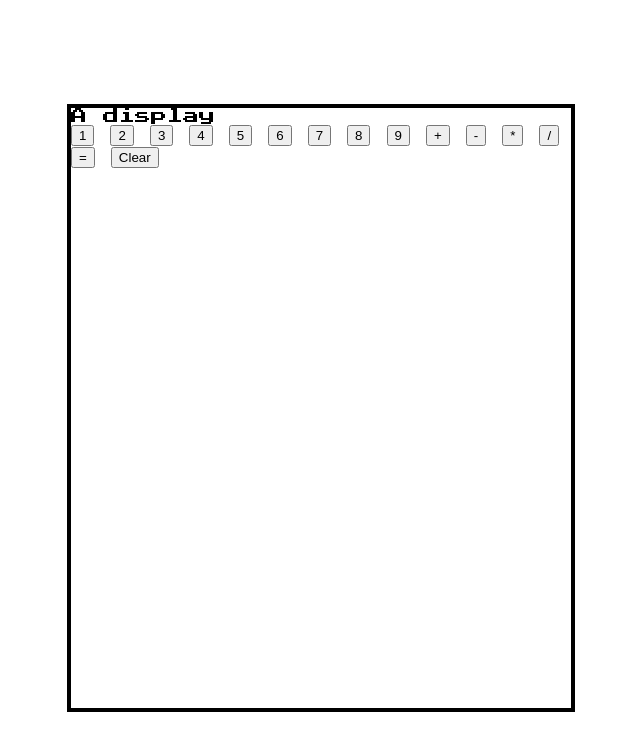
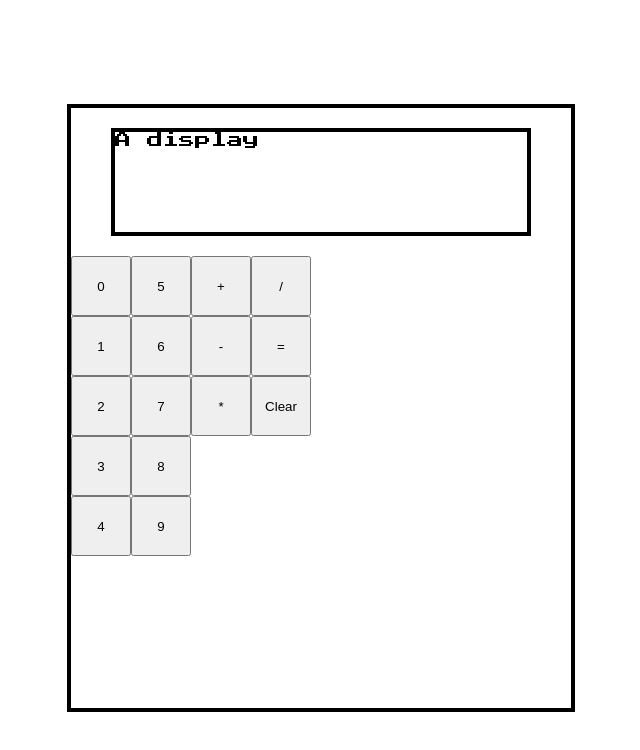
Before and after one commit to nateTheGreat25/odin-calc, a plain HTML site: page index.html in a window 1280 px wide. Shown: the whole page, without its empty margins (319-959 px from the left). Drawn offline with Linux system fonts and the light colour scheme.

Commit message:
started styling clacl

```diff
--- a/index.html
+++ b/index.html
@@ -13,22 +13,31 @@
 <body>
     <div class="calc-div" id="calc-div">
         <div class="display" id="display">A display</div>
-        <div class="buttons" id="buttons"></div>
+        <div class="buttons" id="buttons">
+        <div class="numb5-buttons">
+            <button class="num-button" id="numb0">0</button>
                 <button class="num-button" id="numb1">1</button>
                 <button class="num-button" id="numb2">2</button>
                 <button class="num-button" id="numb3">3</button>
                 <button class="num-button" id="numb4">4</button>
+            </div>
+            <div class="numb5-buttons">
                 <button class="num-button" id="numb5">5</button>
                 <button class="num-button" id="numb6">6</button>
                 <button class="num-button" id="numb7">7</button>
                 <button class="num-button" id="numb8">8</button>
                 <button class="num-button" id="numb9">9</button>
+            </div>
+            <div class="oper-but">
                 <button class="operate-button" id="plus">+</button>
                 <button class="operate-button" id="subtract">-</button>
                 <button class="operate-button" id="multiply">*</button>
+            </div>
+            <div class="oper-but">
                 <button class="operate-button" id="divide">/</button>
                 <button class="operate-button" id="equal">=</button>
                 <button class="operate-button" id="clear">Clear</button>
+            </div>
         </div>
 
 
--- a/style.css
+++ b/style.css
@@ -17,4 +17,32 @@ body {
     max-width: 500px;
     max-height: 600px;
     border: 4px solid black;
+    display: flex;
+    flex-direction: column;
 }
+
+.display {
+  min-width: 350px;
+  min-height: 100px;
+  border: 4px solid black;
+  margin: 20px 40px;
+}
+.buttons {
+  display: flex;
+
+}
+.numb5-buttons, .oper-but {
+  display: flex;
+  flex-direction: column;
+
+}
+
+.num-button {
+  width: 60px;
+  height: 60px;
+}
+
+.operate-button {
+  width: 60px;
+  height: 60px;
+}
```
Lines whose indentation alone changed are shown as unchanged.
